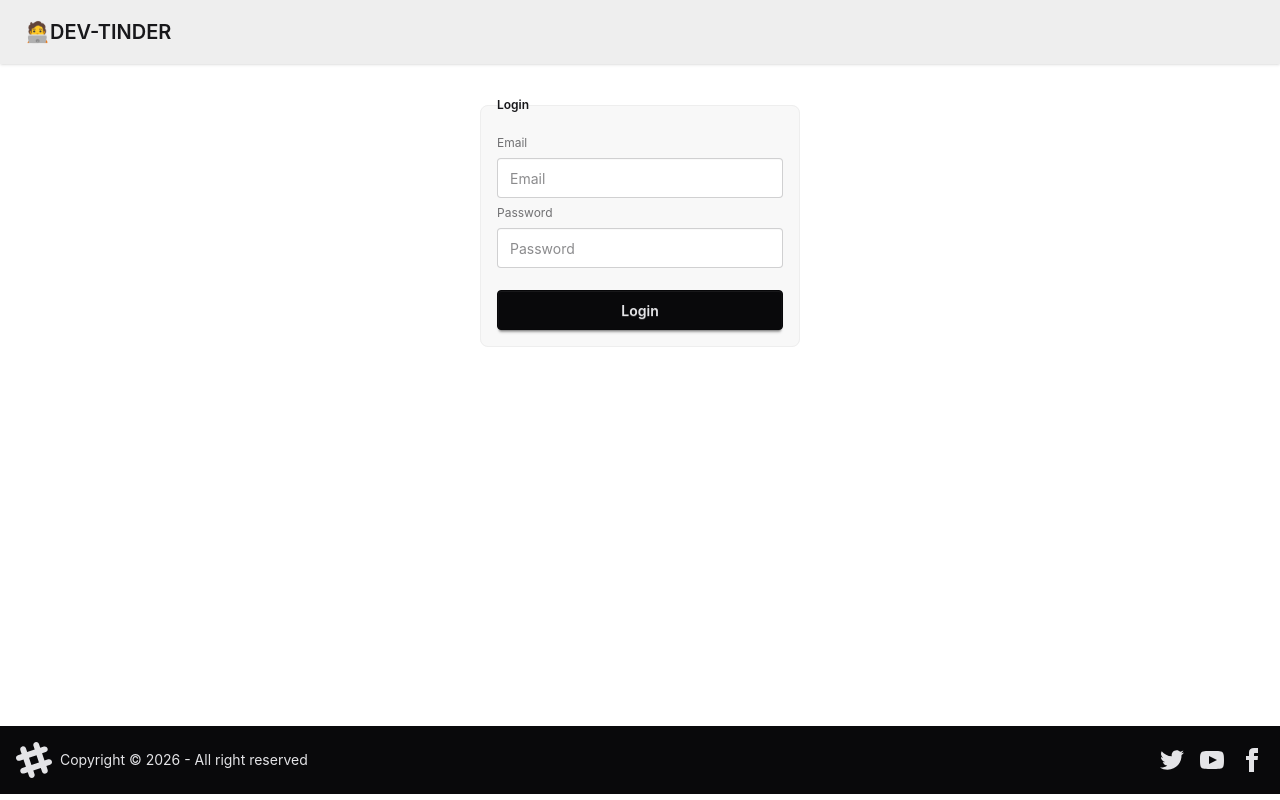
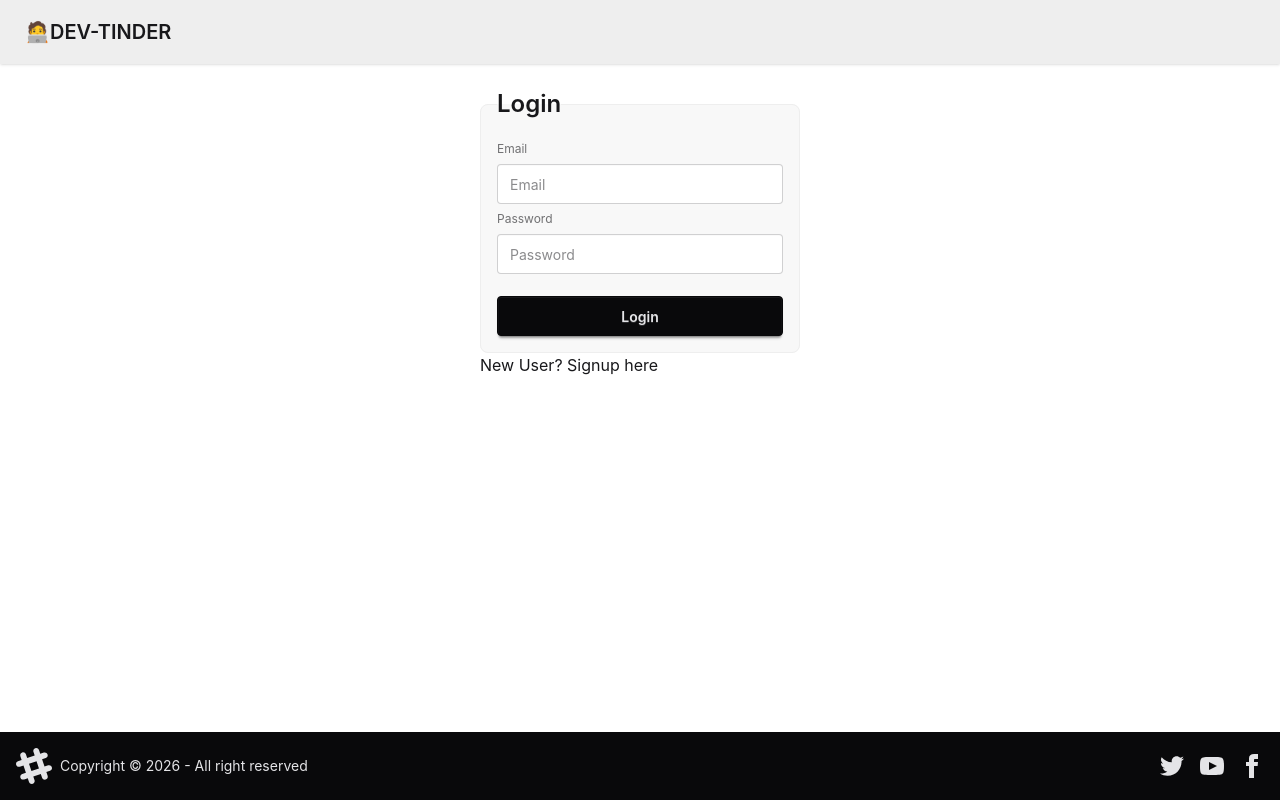
Before and after one commit to abhay1010-afk/DEV-TINDER-UI, a React (Vite) app: page /login in a window 1280 px wide. Built offline with nearby package versions, Linux system fonts and the light colour scheme; no server answers.

Commit message:
UI updation and building feed

```diff
--- a/src/Utils/feedSlice.js
+++ b/src/Utils/feedSlice.js
@@ -8,7 +8,8 @@
             return action.payload;
         },
         removeFeed:(state,action)=>{
-            return null;
+            const newArray=state.filter((user)=>user._id!==action.payload);
+            return newArray;
         }
     }
 })
--- a/src/components/Body.jsx
+++ b/src/components/Body.jsx
@@ -30,11 +30,13 @@
     fetchUser();
   },[])
   return (
-    <div>
-      <Navbar/>
-      <Outlet/>
-      <Footer/>
-    </div>
+   <div className="min-h-screen flex flex-col">
+  <Navbar/>
+  <main className="flex-grow">
+    <Outlet/>
+  </main>
+  <Footer/>
+</div>
   )
 }
 
--- a/src/components/Editprofile.jsx
+++ b/src/components/Editprofile.jsx
@@ -9,9 +9,9 @@
       const [firstName, setFirstName] = useState(user.firstName);
   const [LastName, setLastName] = useState(user.LastName);
   const [ImgUrl, setImgUrl] = useState(user.ImgUrl);
-  const [Age, setAge] = useState(user.Age);
-  const [Gender,setGender]=useState(user.Gender);
-  const [About,setAbout]=useState(user.About);
+  const [Age, setAge] = useState(user.Age||"");
+  const [Gender,setGender]=useState(user.Gender||"");
+  const [About,setAbout]=useState(user.About||"");
   const [error, setError] = useState("");
   const dispatch=useDispatch();
   const [toast,settoast]=useState(false);
--- a/src/components/Feed.jsx
+++ b/src/components/Feed.jsx
@@ -26,6 +26,16 @@
     useEffect(()=>{
         feedData();
     },[]);
+    if (!feed) return null
+
+  if (feed.length === 0) {
+    return (
+      <div className='flex flex-col items-center justify-center my-16 text-gray-500'>
+        <h1 className='text-2xl font-semibold'>No User Found</h1>
+        <p className='text-sm mt-2'>Waiting for new user to LogIn !!!</p>
+      </div>
+    )
+  }
   return (
     feed && (
     <div className='justify-center flex my-10'>
--- a/src/components/Footer.jsx
+++ b/src/components/Footer.jsx
@@ -2,8 +2,7 @@
 
 const Footer = () => {
   return (
-    <div>
-      <footer className="footer sm:footer-horizontal bg-neutral text-neutral-content items-center p-4 fixed bottom-0 mb-1.5">
+    <footer className="footer sm:footer-horizontal bg-neutral text-neutral-content items-center p-4">
       <aside className="grid-flow-col items-center">
         <svg
           width="36"
@@ -20,41 +19,22 @@
       </aside>
       <nav className="grid-flow-col gap-4 md:place-self-center md:justify-self-end">
         <a>
-      <svg
-        xmlns="http://www.w3.org/2000/svg"
-        width="24"
-        height="24"
-        viewBox="0 0 24 24"
-        className="fill-current">
-        <path
-          d="M24 4.557c-.883.392-1.832.656-2.828.775 1.017-.609 1.798-1.574 2.165-2.724-.951.564-2.005.974-3.127 1.195-.897-.957-2.178-1.555-3.594-1.555-3.179 0-5.515 2.966-4.797 6.045-4.091-.205-7.719-2.165-10.148-5.144-1.29 2.213-.669 5.108 1.523 6.574-.806-.026-1.566-.247-2.229-.616-.054 2.281 1.581 4.415 3.949 4.89-.693.188-1.452.232-2.224.084.626 1.956 2.444 3.379 4.6 3.419-2.07 1.623-4.678 2.348-7.29 2.04 2.179 1.397 4.768 2.212 7.548 2.212 9.142 0 14.307-7.721 13.995-14.646.962-.695 1.797-1.562 2.457-2.549z"></path>
+          <svg xmlns="http://www.w3.org/2000/svg" width="24" height="24" viewBox="0 0 24 24" className="fill-current">
+            <path d="M24 4.557c-.883.392-1.832.656-2.828.775 1.017-.609 1.798-1.574 2.165-2.724-.951.564-2.005.974-3.127 1.195-.897-.957-2.178-1.555-3.594-1.555-3.179 0-5.515 2.966-4.797 6.045-4.091-.205-7.719-2.165-10.148-5.144-1.29 2.213-.669 5.108 1.523 6.574-.806-.026-1.566-.247-2.229-.616-.054 2.281 1.581 4.415 3.949 4.89-.693.188-1.452.232-2.224.084.626 1.956 2.444 3.379 4.6 3.419-2.07 1.623-4.678 2.348-7.29 2.04 2.179 1.397 4.768 2.212 7.548 2.212 9.142 0 14.307-7.721 13.995-14.646.962-.695 1.797-1.562 2.457-2.549z"></path>
           </svg>
         </a>
         <a>
-      <svg
-        xmlns="http://www.w3.org/2000/svg"
-        width="24"
-        height="24"
-        viewBox="0 0 24 24"
-        className="fill-current">
-        <path
-          d="M19.615 3.184c-3.604-.246-11.631-.245-15.23 0-3.897.266-4.356 2.62-4.385 8.816.029 6.185.484 8.549 4.385 8.816 3.6.245 11.626.246 15.23 0 3.897-.266 4.356-2.62 4.385-8.816-.029-6.185-.484-8.549-4.385-8.816zm-10.615 12.816v-8l8 3.993-8 4.007z"></path>
+          <svg xmlns="http://www.w3.org/2000/svg" width="24" height="24" viewBox="0 0 24 24" className="fill-current">
+            <path d="M19.615 3.184c-3.604-.246-11.631-.245-15.23 0-3.897.266-4.356 2.62-4.385 8.816.029 6.185.484 8.549 4.385 8.816 3.6.245 11.626.246 15.23 0 3.897-.266 4.356-2.62 4.385-8.816-.029-6.185-.484-8.549-4.385-8.816zm-10.615 12.816v-8l8 3.993-8 4.007z"></path>
           </svg>
         </a>
         <a>
-      <svg
-        xmlns="http://www.w3.org/2000/svg"
-        width="24"
-        height="24"
-        viewBox="0 0 24 24"
-        className="fill-current">
-        <path
-          d="M9 8h-3v4h3v12h5v-12h3.642l.358-4h-4v-1.667c0-.955.192-1.333 1.115-1.333h2.885v-5h-3.808c-3.596 0-5.192 1.583-5.192 4.615v3.385z"></path>
+          <svg xmlns="http://www.w3.org/2000/svg" width="24" height="24" viewBox="0 0 24 24" className="fill-current">
+            <path d="M9 8h-3v4h3v12h5v-12h3.642l.358-4h-4v-1.667c0-.955.192-1.333 1.115-1.333h2.885v-5h-3.808c-3.596 0-5.192 1.583-5.192 4.615v3.385z"></path>
           </svg>
         </a>
       </nav>
     </footer>
-    </div>
   )
 }
 
--- a/src/components/Login.jsx
+++ b/src/components/Login.jsx
@@ -12,6 +12,9 @@
   const [loading, setLoading] = useState(false);
   const dispatch = useDispatch();
   const navigate = useNavigate();
+  const [isLogin,setisLogin]=useState(true);
+  const [firstName, setfirstName] = useState("");
+  const [LastName, setLastName] = useState("");
 
   const handleLoginClick = async (e) => {
     e.preventDefault();
@@ -33,26 +36,49 @@
       setLoading(false);
     }
   }
+  const handleSignUpClick=async (e)=>{
+    e.preventDefault();
+    try {
+      const res=await axios.post(BASE_URL+"/signup",{firstName,LastName,email,password},{withCredentials:true})
+      console.log(res.data);
+      dispatch(addUser(res?.data?.data));
+       return navigate("/profile");
+
+    } catch (err) {
+      console.log(err.message);
+    }
+  }
 
   return (
-    <div className='flex justify-center m-6'>
-      <form onSubmit={handleLoginClick}>
+    <div className='flex justify-center m-4'>
+      <div>
+      <form onSubmit={isLogin?handleLoginClick:handleSignUpClick}>
         <fieldset className="fieldset bg-base-200 border-base-300 rounded-box w-xs border p-4">
-          <legend className="fieldset-legend">Login</legend>
+          <legend className="fieldset-legend text-2xl">{isLogin?"Login":"Signup"}</legend>
 
+          { !isLogin &&   <> <label className="label">First Name</label>
+          <input type="text" className="input" placeholder="first Name" value={firstName} onChange={(e) => setfirstName(e.target.value)} />
+
+          <label className="label">Last Name</label>
+          <input type="text" className="input" placeholder="Last Name" value={LastName} onChange={(e) => setLastName(e.target.value)} /></>
+          }
           <label className="label">Email</label>
           <input type="email" className="input" placeholder="Email" value={email} onChange={(e) => setemailID(e.target.value)} />
 
           <label className="label">Password</label>
           <input type="password" className="input" placeholder="Password" value={password} onChange={(e) => setpassword(e.target.value)} />
 
+
           {error && <p className="text-red-500 text-sm mt-2">{error}</p>}
 
-          <button className="btn btn-neutral mt-4" type="submit" disabled={loading}>
-            {loading ? "Logging in..." : "Login"}
+          <button className="btn btn-neutral mt-4" type="submit " disabled={loading}>
+            {isLogin? "Login" : "Sign Up"}
           </button>
         </fieldset>
       </form>
+
+      <p className='cursor-pointer' onClick={()=>{setisLogin((value)=>!value)}}>{isLogin?"New User? Signup here":"Already a user? Login here"}</p>
+      </div>
     </div>
   )
 }
--- a/src/components/Usercard.jsx
+++ b/src/components/Usercard.jsx
@@ -1,10 +1,26 @@
-    import React from 'react'
+    import axios from 'axios';
+import React from 'react'
+import { BASE_URL } from '../Utils/constant';
+import { useDispatch } from 'react-redux';
+import { removeFeed } from '../Utils/feedSlice';
 
     const Usercard = ({user}) => {
-        const {firstName,LastName,ImgUrl,About,Age,Gender}=user;
-        const defaultImg="https://images.unsplash.com/photo-1740252117013-4fb21771e7ca?w=500&auto=format&fit=crop&q=60&ixlib=rb-4.1.0&ixid=M3wxMjA3fDB8MHxzZWFyY2h8OHx8cHJvZmlsZSUyMHVua25vd258ZW58MHx8MHx8fDA%3D"
-        // console.log(firstName+" " +LastName)
-        console.log(user);
+        const {_id,firstName,LastName,ImgUrl,About,Age,Gender}=user;
+        const defaultImg="https://images.unsplash.com/photo-1740252117013-4fb21771e7ca?w=500&auto=format&fit=crop&q=60&ixlib=rb-4.1.0&ixid=M3wxMjA3fDB8MHxzZWFyY2h8OHx8cHJvZmlsZSUyMHVua25vd258ZW58MHx8MHx8fDA%3D";
+        console.log(_id);
+        const dispatch=useDispatch();
+       const handleSendRequest=async (status,userID)=>{
+        try {
+            const res=await axios.post(BASE_URL+"/request/send/"+status+"/"+userID,{},{
+                withCredentials:true,
+            })
+            dispatch(removeFeed(_id));
+
+
+        } catch (err){
+            console.log(err.message);
+        }
+       }
     return (
 
         <div className="card bg-base-300 w-70 shadow-xl ">
@@ -23,8 +39,8 @@
     {Age&&Gender&&  <p>{Age+","+Gender}</p>}
         <p>{About}</p>
         <div className="card-actions justify-center my-4">
-        <button className="btn btn-primary rounded-b-md">Ignore</button>
-        <button className="btn btn-secondary rounded-b-md">Interested</button>
+        <button className="btn btn-primary rounded-b-md" onClick={()=>handleSendRequest("Ignored",_id)}>Ignore</button>
+        <button className="btn btn-secondary rounded-b-md" onClick={()=>handleSendRequest("Interested",_id)}>Interested</button>
 
         </div>
     </div>
```
Lines whose indentation alone changed are shown as unchanged.
